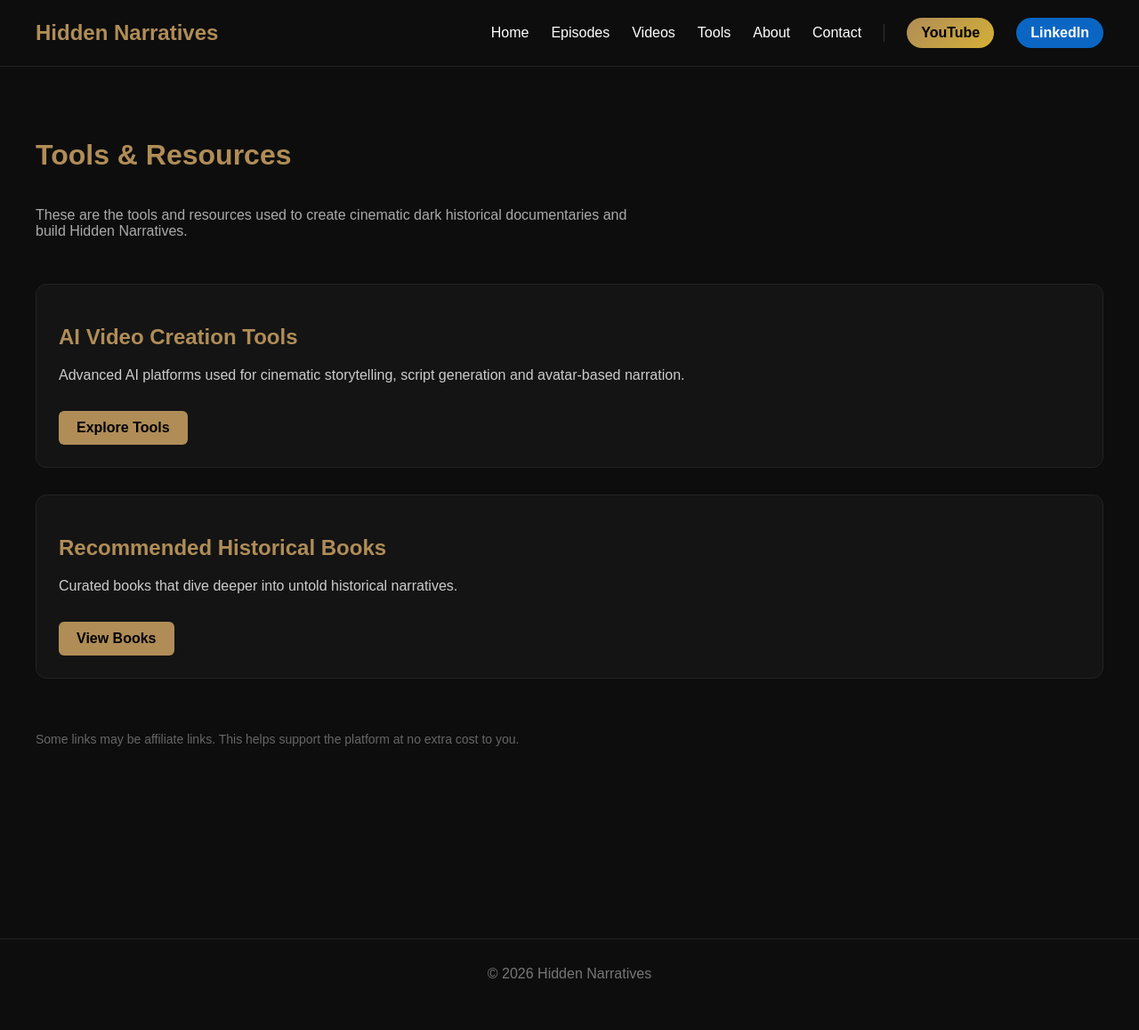
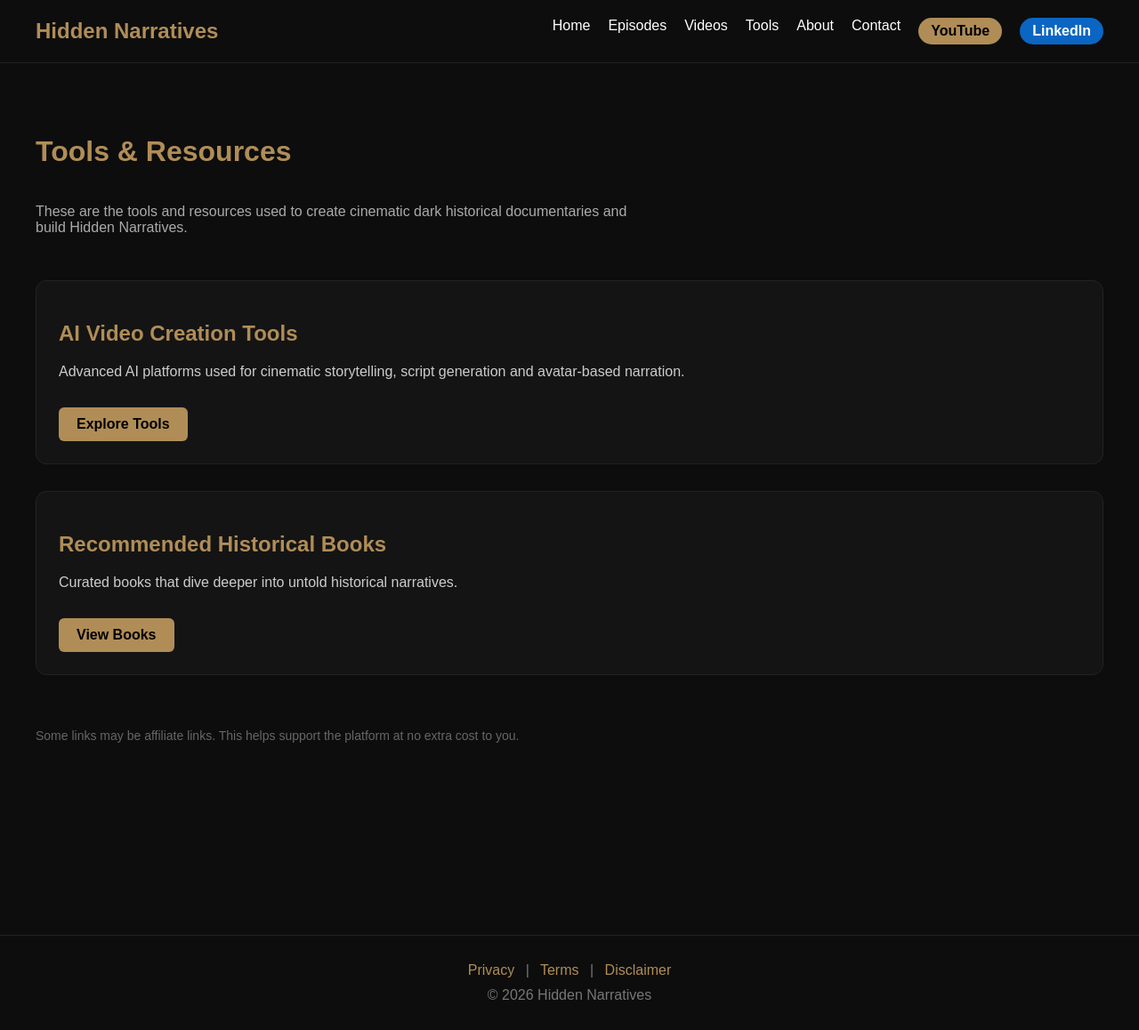
Before and after one commit to mohamedalaa7785-cpu/hidden-narratives, a Next.js app: page /tools in a window 1280 px wide. Shown: the whole page at 89% size. Before the commit the page ends 1134 px from the top, so only its background shows below. Built offline with nearby package versions, Linux system fonts and the light colour scheme.

Commit message:
Update layout.tsx

```diff
--- a/app/layout.tsx
+++ b/app/layout.tsx
@@ -15,6 +15,8 @@ export default function RootLayout({
   return (
     <html lang="en">
       <head>
+
+        {/* Organization Schema */}
         <script
           type="application/ld+json"
           dangerouslySetInnerHTML={{
@@ -30,6 +32,27 @@ export default function RootLayout({
             }`
           }}
         />
+
+        {/* Google Analytics */}
+        <script async src="https://www.googletagmanager.com/gtag/js?id=G-XXXXXXXXXX"></script>
+        <script
+          dangerouslySetInnerHTML={{
+            __html: `
+              window.dataLayer = window.dataLayer || [];
+              function gtag(){dataLayer.push(arguments);}
+              gtag('js', new Date());
+              gtag('config', 'G-XXXXXXXXXX');
+            `,
+          }}
+        />
+
+        {/* Google AdSense Placeholder */}
+        <script
+          async
+          src="https://pagead2.googlesyndication.com/pagead/js/adsbygoogle.js?client=ca-pub-XXXXXXXXXXXX"
+          crossOrigin="anonymous"
+        ></script>
+
       </head>
 
       <body
@@ -54,14 +77,7 @@ export default function RootLayout({
             Hidden Narratives
           </h2>
 
-          <nav
-            style={{
-              display: "flex",
-              gap: "25px",
-              alignItems: "center",
-              flexWrap: "wrap"
-            }}
-          >
+          <nav style={{ display: "flex", gap: "20px", flexWrap: "wrap" }}>
             <Link href="/" style={navLink}>Home</Link>
             <Link href="/episodes" style={navLink}>Episodes</Link>
             <Link href="/videos" style={navLink}>Videos</Link>
@@ -69,23 +85,15 @@ export default function RootLayout({
             <Link href="/about" style={navLink}>About</Link>
             <Link href="/contact" style={navLink}>Contact</Link>
 
-            <div style={divider} />
-
-            <a
-              href="https://www.youtube.com/channel/UCIq_kU6XE1WuEmQXKaGF6ow"
+            <a href="https://www.youtube.com/channel/UCIq_kU6XE1WuEmQXKaGF6ow"
               target="_blank"
-              rel="noopener noreferrer"
-              style={youtubeBtn}
-            >
+              style={socialBtnGold}>
               YouTube
             </a>
 
-            <a
-              href="https://www.linkedin.com/in/muhammed-alaa-0169b3385"
+            <a href="https://www.linkedin.com/in/muhammed-alaa-0169b3385"
               target="_blank"
-              rel="noopener noreferrer"
-              style={linkedinBtn}
-            >
+              style={socialBtnBlue}>
               LinkedIn
             </a>
           </nav>
@@ -93,46 +101,48 @@ export default function RootLayout({
 
         {children}
 
-        <footer
-          style={{
+        <footer style={{
           padding: "30px",
           textAlign: "center",
           borderTop: "1px solid #222",
           marginTop: "60px",
           color: "#777"
-          }}
-        >
+        }}>
+          <div style={{ marginBottom: "10px" }}>
+            <Link href="/privacy" style={footerLink}>Privacy</Link> |
+            <Link href="/terms" style={footerLink}> Terms</Link> |
+            <Link href="/disclaimer" style={footerLink}> Disclaimer</Link>
+          </div>
           © {new Date().getFullYear()} Hidden Narratives
         </footer>
+
       </body>
     </html>
   )
 }
 
-const navLink: React.CSSProperties = {
+const navLink = {
   color: "white",
-  textDecoration: "none",
-  fontWeight: 500,
-  transition: "0.3s"
+  textDecoration: "none"
 }
 
-const divider: React.CSSProperties = {
-  width: "1px",
-  height: "20px",
-  background: "#333"
+const footerLink = {
+  color: "#b08d57",
+  textDecoration: "none",
+  margin: "0 8px"
 }
 
-const youtubeBtn: React.CSSProperties = {
-  padding: "8px 16px",
-  background: "linear-gradient(135deg,#b08d57,#d4af37)",
+const socialBtnGold = {
+  padding: "6px 14px",
+  background: "#b08d57",
   color: "#000",
   borderRadius: "20px",
   textDecoration: "none",
   fontWeight: "bold"
 }
 
-const linkedinBtn: React.CSSProperties = {
-  padding: "8px 16px",
+const socialBtnBlue = {
+  padding: "6px 14px",
   background: "#0A66C2",
   color: "#fff",
   borderRadius: "20px",
```
Lines whose indentation alone changed are shown as unchanged.
